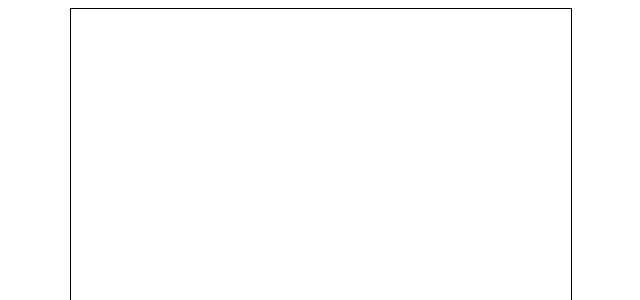
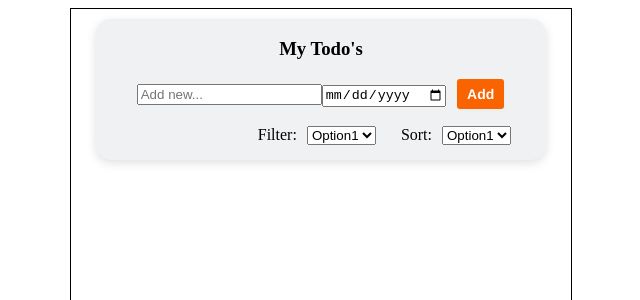
Before and after one commit to kovacsendre96/todolist-1, a React (Create React App) app: page / in a window 1280 px wide. Shown: the top 300 px of the page, without its empty margins (319-959 px from the left). Built offline with nearby package versions, Linux system fonts and the light colour scheme.

Commit message:
feature/TL-6 Added form to Form.js and designed it

```diff
--- a/src/Components/TodoList/Form/Form.js
+++ b/src/Components/TodoList/Form/Form.js
@@ -1,5 +1,28 @@
 const Form = () => {
-  return;
+  return (
+    <div className="control">
+      <h3>My Todo's</h3>
+      <form>
+        <input placeholder="Add new..."></input>
+        <input type="date"></input>
+        <button className="add-btn">Add</button>
+      </form>
+      <div className="filter-sort">
+        <p className="filter__title">Filter:</p>
+        <select className="filter__select">
+          <option>Option1</option>
+          <option>Option2</option>
+          <option>Option3</option>
+        </select>
+        <p className="sort__title">Sort:</p>
+        <select className="sort__select">
+          <option>Option1</option>
+          <option>Option2</option>
+          <option>Option3</option>
+        </select>
+      </div>
+    </div>
+  );
 };
 
 export default Form;
--- a/src/public/scss/Components/TodoList.scss
+++ b/src/public/scss/Components/TodoList.scss
@@ -4,3 +4,67 @@
   width: 500px;
   border: 1px solid black;
 }
+
+.control {
+  display: flex;
+  flex-direction: column;
+  align-items: center;
+  background-color: #eff1f2;
+  width: 90%;
+  margin: 10px auto;
+  border-radius: 15px;
+  box-shadow: rgba(100, 100, 111, 0.2) 0px 3px 10px 0px;
+}
+
+.add-btn {
+  background-clip: padding-box;
+  background-color: #fa6400;
+  border: 1px solid transparent;
+  border-radius: 0.25rem;
+  box-shadow: rgba(0, 0, 0, 0.02) 0 1px 3px 0;
+  color: #fff;
+  cursor: pointer;
+  font-family: Helvetica,
+    Arial, sans-serif;
+  font-size: 14px;
+  font-weight: 600;
+  padding: 7px 10px 7px 10px;
+  margin-left: 10px;
+  transition: all 250ms;
+}
+
+.add-btn:hover,
+.add-btn:focus {
+  background-color: #fb8332;
+  box-shadow: rgba(0, 0, 0, 0.1) 0 4px 12px;
+}
+
+.add-btn:hover {
+  transform: translateY(-1px);
+}
+
+.add-btn:active {
+  background-color: #c85000;
+  box-shadow: rgba(0, 0, 0, 0.06) 0 2px 4px;
+  transform: translateY(0);
+}
+
+.filter-sort {
+  width: 100%;
+  display: flex;
+  align-items: center;
+  justify-content: flex-end;
+}
+
+.filter__title,
+.sort__title {
+  margin-right: 10px;
+}
+
+.filter__select {
+  margin-right: 25px;
+}
+
+.sort__select {
+  margin-right: 35px;
+}
```
